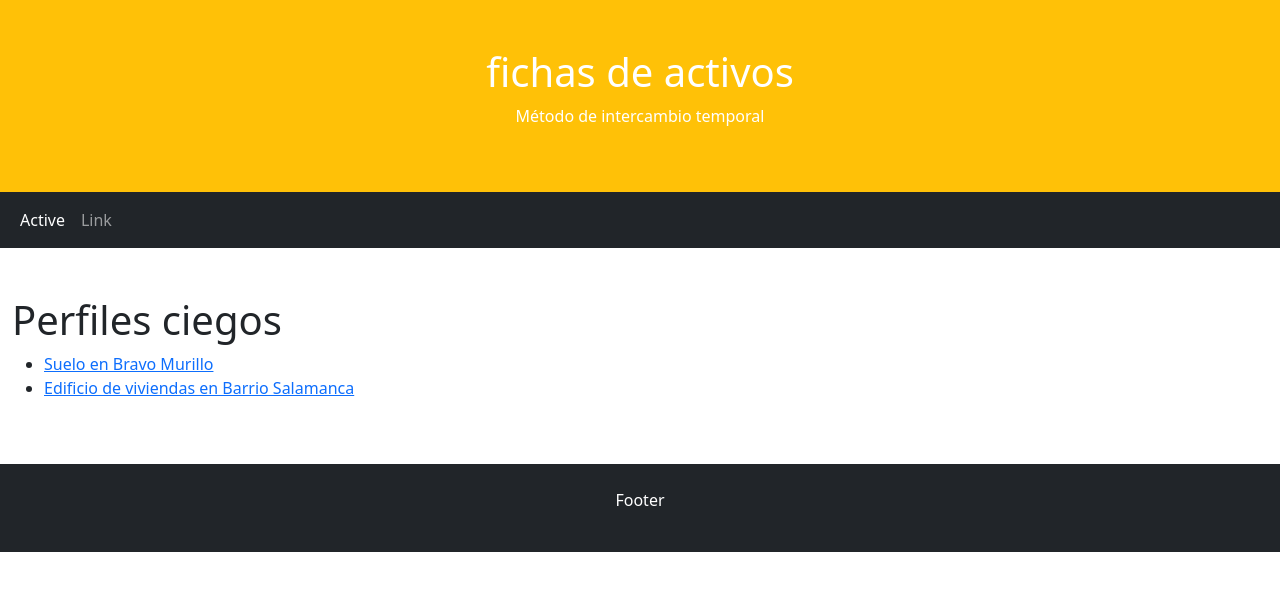
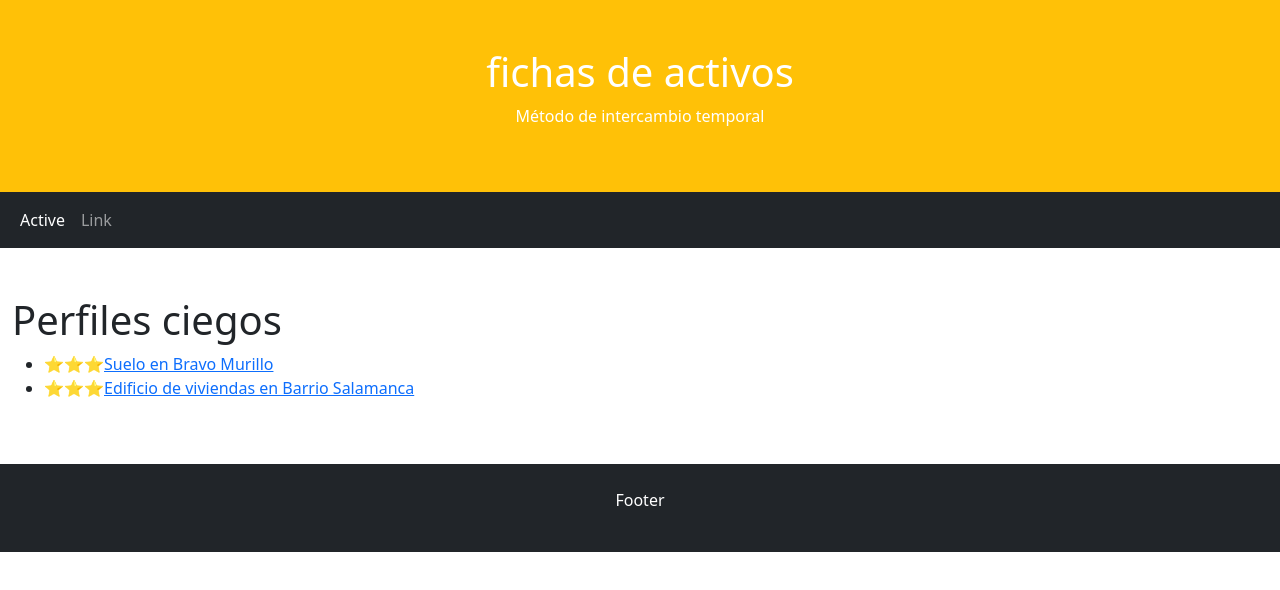
Before and after one commit to ramonmarmar/heritage.github.io, a plain HTML site: page index.html in a window 1280 px wide. Drawn offline with nearby package versions, Linux system fonts and the light colour scheme.

Commit message:
Update index.html
Incluyo la clasificación del activo a base de estrellas. 5 es el máximo

```diff
--- a/index.html
+++ b/index.html
@@ -33,8 +33,8 @@
     <div class="col-sm-12">
         <h1>Perfiles ciegos</h1>
         <ul>
-            <li><a href="sueloBravoMurillo.pdf">Suelo en Bravo Murillo</a></li>
-            <li><a href="edificioBarrioSalamanca.pdf">Edificio de viviendas en Barrio Salamanca</a></li>
+            <li>&#11088;&#11088;&#11088;<a href="sueloBravoMurillo.pdf">Suelo en Bravo Murillo</a></li>
+            <li>&#11088;&#11088;&#11088;<a href="edificioBarrioSalamanca.pdf">Edificio de viviendas en Barrio Salamanca</a></li>
         </ul>
     </div>
   </div>
```
